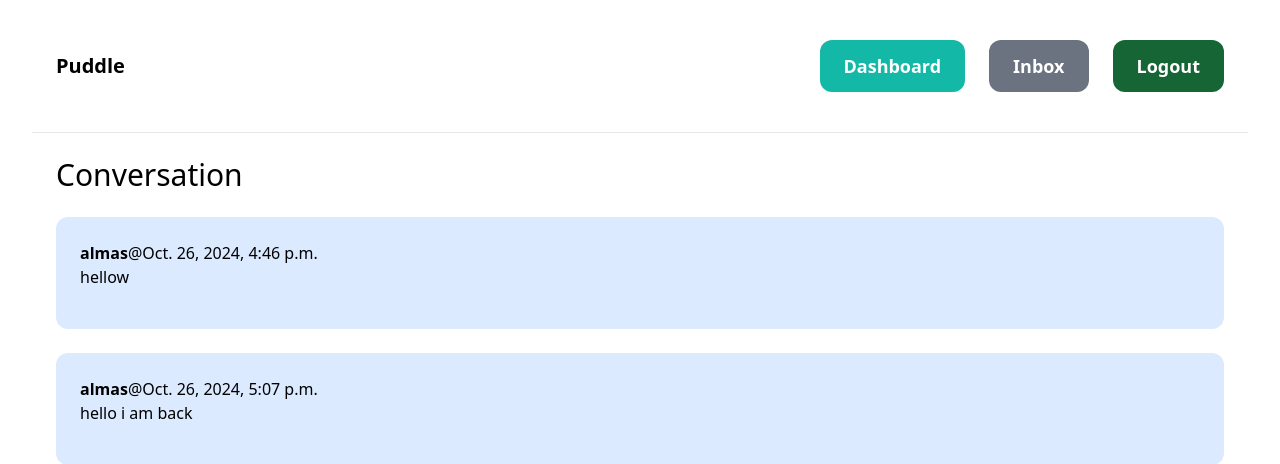
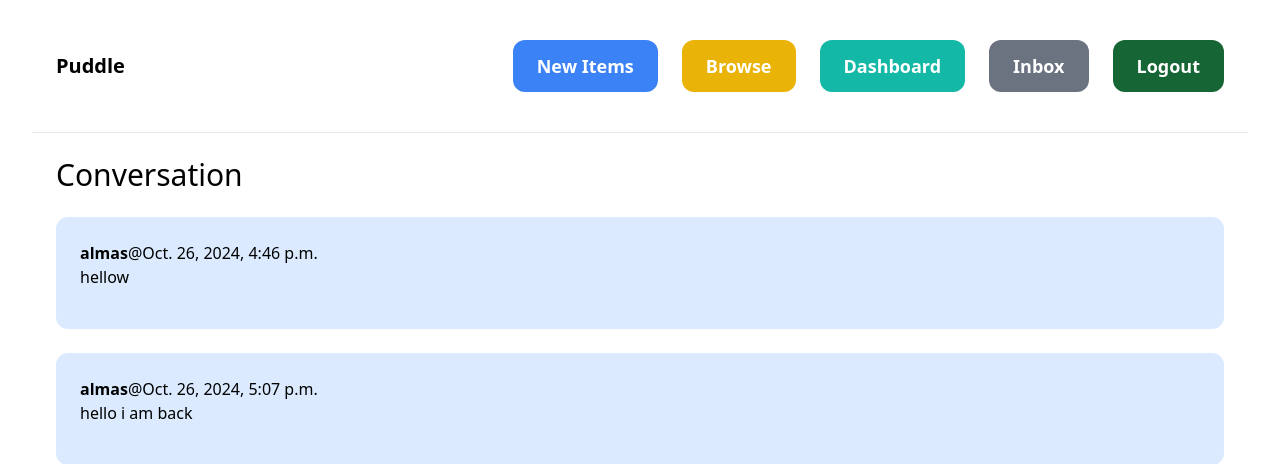
Before and after one commit to FullStack-webDevloper/python_django-Project, a Django app: page /inbox/4/ in a window 1280 px wide. Shown: the top 464 px of the page. Run offline with Django 5.2, Linux system fonts and the light colour scheme; a user stored in the database is signed in; data comes from the database, SQL or seed files in the repository; some libraries are stand-ins or nearby versions.

Commit message:
Update base.html

```diff
--- a/core/templates/core/base.html
+++ b/core/templates/core/base.html
@@ -15,8 +15,8 @@
         </svg>
       </button>
       <div id="menu" class="hidden md:flex md:space-x-6 text-white">
-        <a href="{% url 'item:new' %}" class="text-lg font-semibold hover:text-gray-500">New Items</a>
-        <a href="{% url 'item:items' %}" class="text-lg font-semibold hover:text-gray-500">Browse</a>
+        <a href="{% url 'item:new' %}" class="px-6 py-3 text-lg font-semibold bg-blue-500 text-white rounded-xl hover:bg-blue-700">New Items</a>
+        <a href="{% url 'item:items' %}" class="px-6 py-3 text-lg font-semibold bg-yellow-500 text-white rounded-xl hover:bg-yellow-700">Browse</a>
         {% if request.user.is_authenticated %}
           <a href="{% url 'dashboard:index' %}" class="px-6 py-3 text-lg font-semibold bg-teal-500 text-white rounded-xl hover:bg-teal-700">Dashboard</a>
           <a href="{% url 'conversation:inbox' %}" class="px-6 py-3 text-lg font-semibold bg-gray-500 text-white rounded-xl hover:bg-gray-700">Inbox</a>
```
